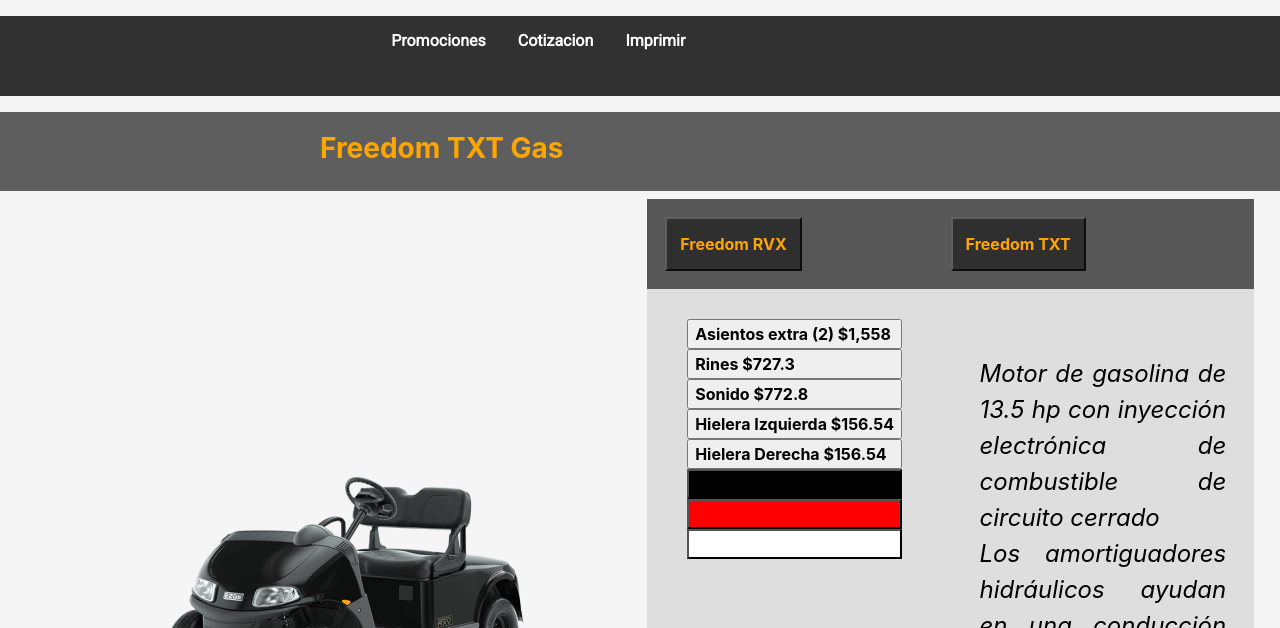
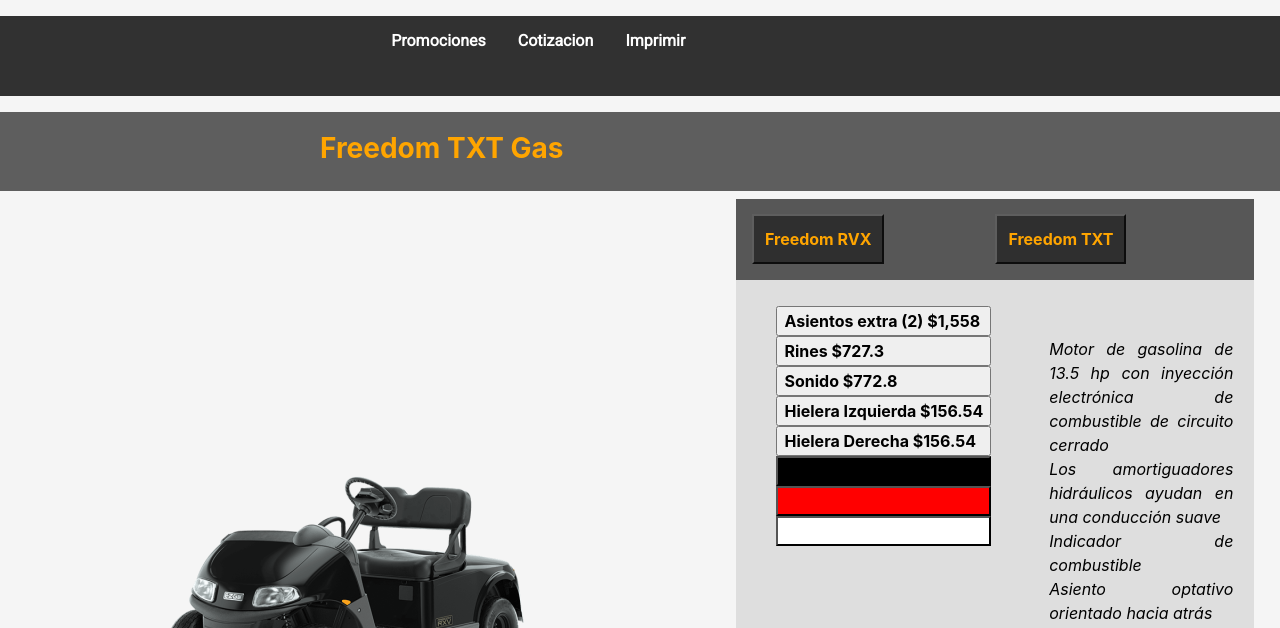
Before and after one commit to Magand07/cotizadorWeb, a plain HTML site: page index.html in a window 1280 px wide. Shown: the part 172-800 px from the top of the page. Drawn offline with Linux system fonts and the light colour scheme.

Commit message:
change classes

```diff
--- a/css/colores.css
+++ b/css/colores.css
@@ -46,3 +46,7 @@
 .c_oyster{
     background: rgb(221,226,223);
 }
+/* colores asientos*/
+.c_beige{
+    background: rgb(228,215,197);
+}
--- a/css/layers.css
+++ b/css/layers.css
@@ -3,7 +3,6 @@
  * mail. magand07@gmail.com
  * tel. 5547631372
  */
-
  /*colores carro*/
 .negro{
     position:absolute;
--- a/css/site.css
+++ b/css/site.css
@@ -1,4 +1,4 @@
-    /***
+ /***
  * Creado por: ISC Gutierrez Mendoza Jennifer Stacie
  * mail. magand07@gmail.com
  * tel. 5547631372
@@ -153,14 +153,13 @@
         list-style: none;
     }
 
-
     .caracteristicas p {
         max-width: 70%;
         color: black;
         float: right;
         margin-right: 8%;
         text-align: justify;
-        font-size: 1.5em;
+        font-size: 1em;
     }
 
     .costo {
```
